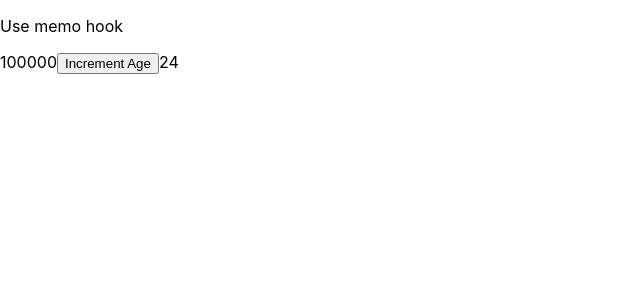
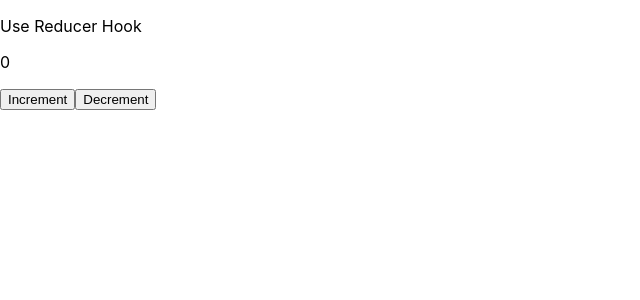
Before and after one commit to gurungalien2727/react-hooks, a React (Create React App) app: page / in a window 1280 px wide. Shown: the top 300 px of the page, without its empty margins (0-640 px from the left). Built offline with nearby package versions, Linux system fonts and the light colour scheme.

Commit message:
useReducer Hook

```diff
--- a/src/App.js
+++ b/src/App.js
@@ -3,13 +3,14 @@
 // import UseRefHook from './hooks/UseRefHook'
 // import UseLayoutEffectHook from './hooks/UseLayoutEffectHook'
 //import UseCallBackHook from './hooks/UseCallBackHook'
-import UseMemoHook from './hooks/UseMemoHook'
+//import UseMemoHook from './hooks/UseMemoHook'
+import UseReducerHook from './hooks/UseReducerHook'
 
 const App = () => {
   console.log('app rendered')
   return (
     <div className="App">
-    <UseMemoHook/>
+    <UseReducerHook/>
 
     </div>
   );
--- /dev/null
+++ b/src/hooks/UseReducerHook.js
@@ -0,0 +1,23 @@
+import React, {useReducer} from 'react';
+
+function red (state, action){
+
+    switch(action.type){
+     case 'INCREMENT':return state+1;
+     case 'DECREMENT':return state-1;
+    }
+
+}
+
+const UseReducerHook = () => {
+
+const [count, dispatch] = useReducer ( red , 0);
+return (<>
+<p>Use Reducer Hook</p>
+<p>{count}</p>
+<button onClick = {()=>dispatch({type:'INCREMENT'})}>Increment</button>
+<button onClick = {()=>dispatch({type:'DECREMENT'})}>Decrement</button>
+</>)
+}
+
+export default UseReducerHook;
```
